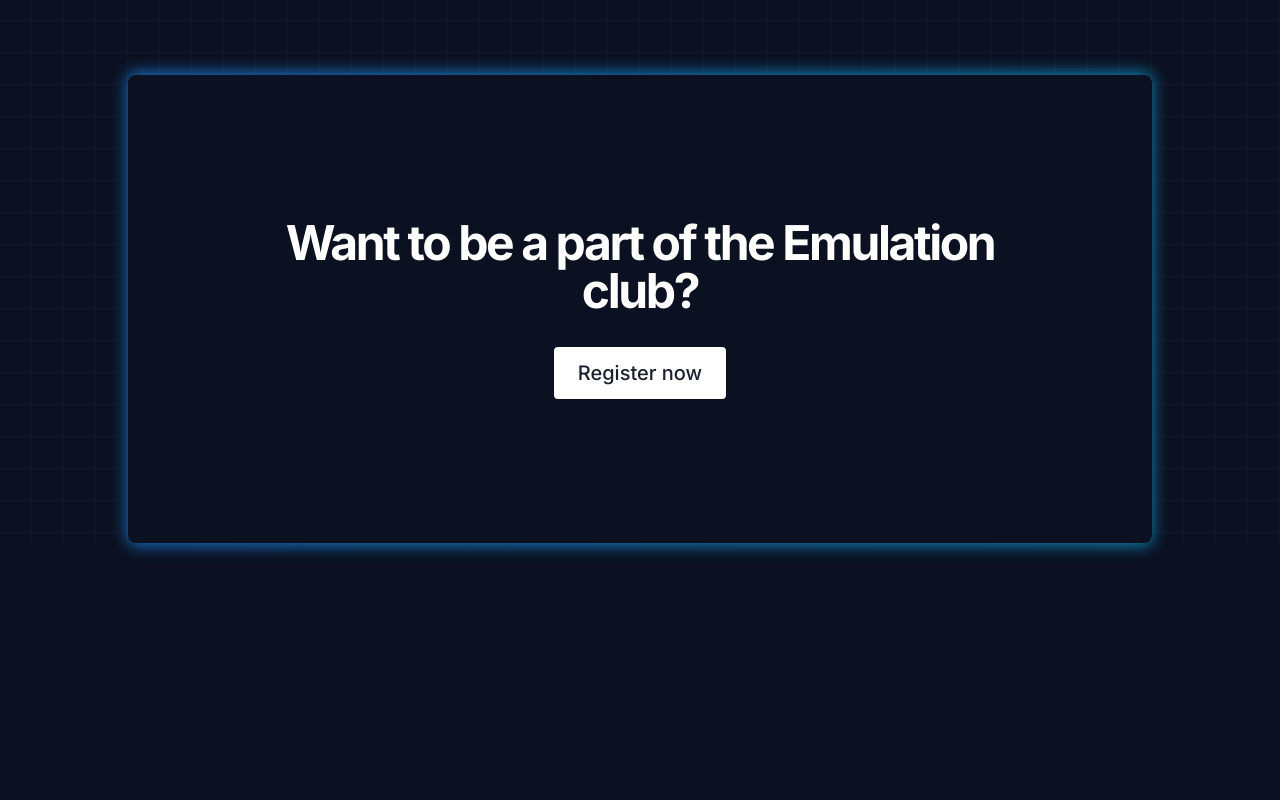
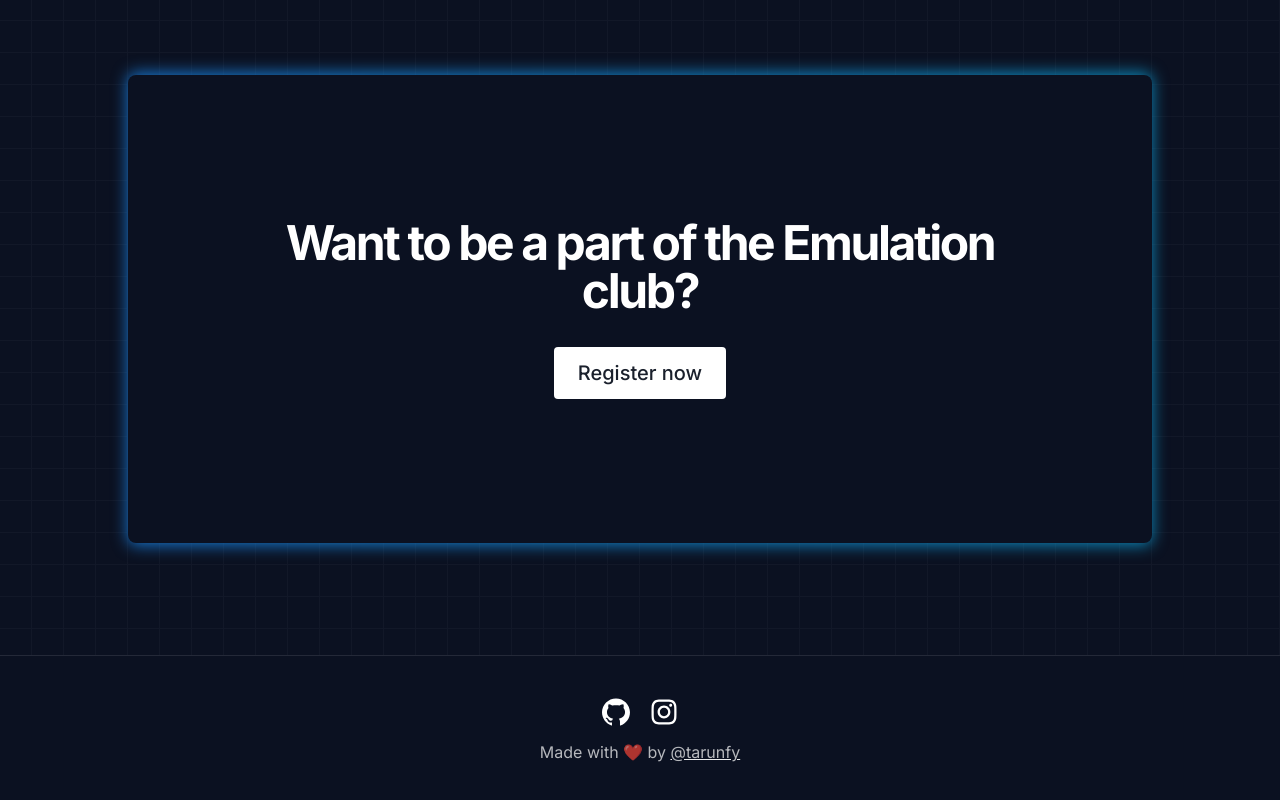
Before and after one commit to tarunfy/Emulation, a Next.js app: page / in a window 1280 px wide. Shown: the part 3436-4236 px from the top of the page. Before the commit the page ends 4091 px from the top, so only its background shows below. Built offline with nearby package versions, Linux system fonts and the light colour scheme.

Commit message:
Added footer

```diff
--- a/components/Footer/index.jsx
+++ b/components/Footer/index.jsx
@@ -1,5 +1,38 @@
+import { AiOutlineGithub, AiOutlineInstagram } from "react-icons/ai";
+
 const Footer = () => {
-  return <div className="max-w-9xl mx-auto"></div>;
+  return (
+    <div className="w-full p-10 mx-auto flex items-center justify-center flex-col bg-[#0b1121] border-t border-t-white/10 space-y-3">
+      <div className="flex items-center space-x-4">
+        <a
+          href="https://github.com/Emulation-accurate"
+          target="_blank"
+          rel="noreferrer"
+        >
+          <AiOutlineGithub className="!h-8 !w-8 !text-white" />
+        </a>
+        <a
+          href="instagram.com/emulation_accurate/"
+          target="_blank"
+          rel="noreferrer"
+        >
+          <AiOutlineInstagram className="!h-8 !w-8 !text-white" />
+        </a>
+      </div>
+      <p className="text-white/70 text-center">
+        Made with ❤️ by{" "}
+        <span className="underline">
+          <a
+            href="https://www.github.com/tarunfy"
+            target="_blank"
+            rel="noreferrer"
+          >
+            @tarunfy
+          </a>
+        </span>
+      </p>
+    </div>
+  );
 };
 
 export default Footer;
```
